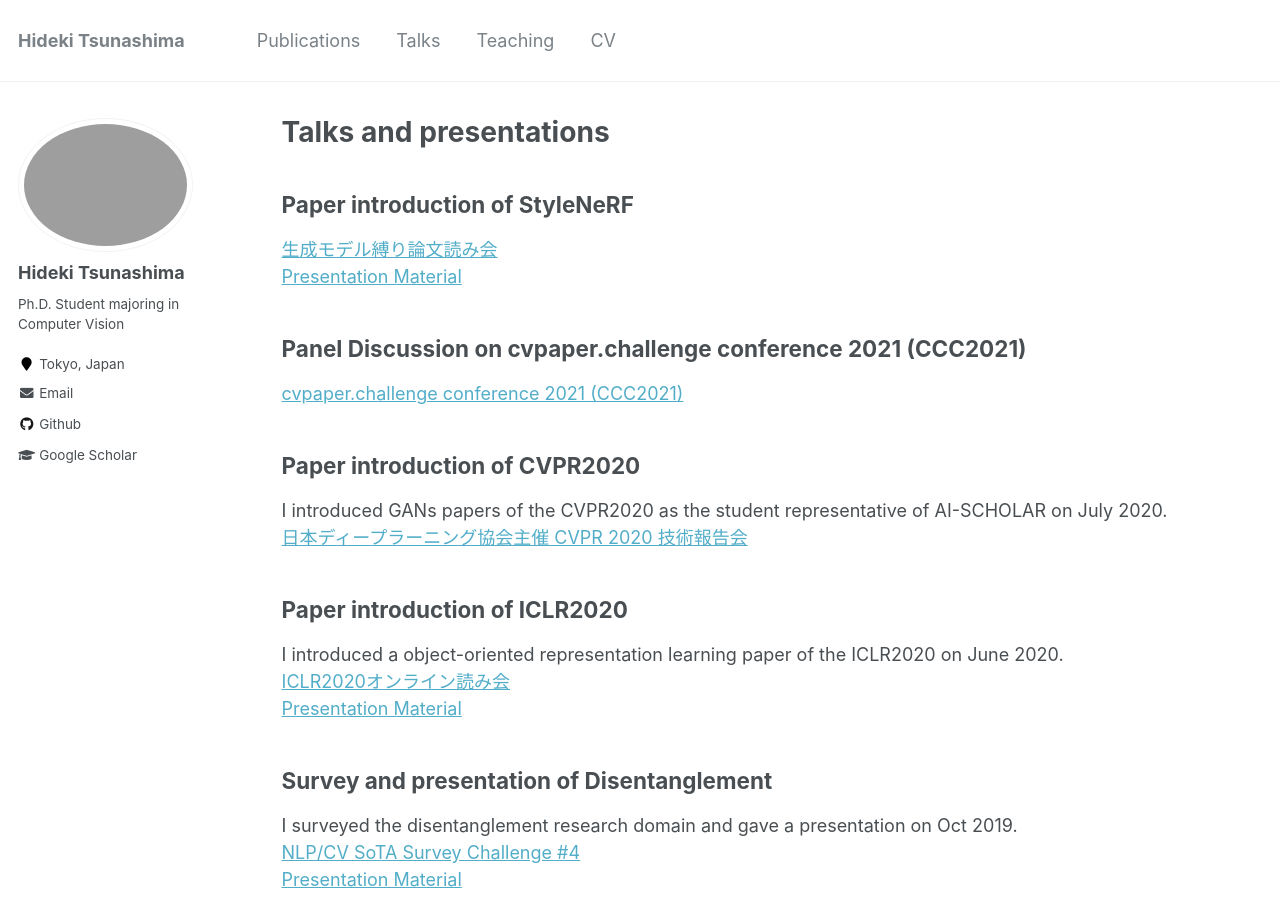
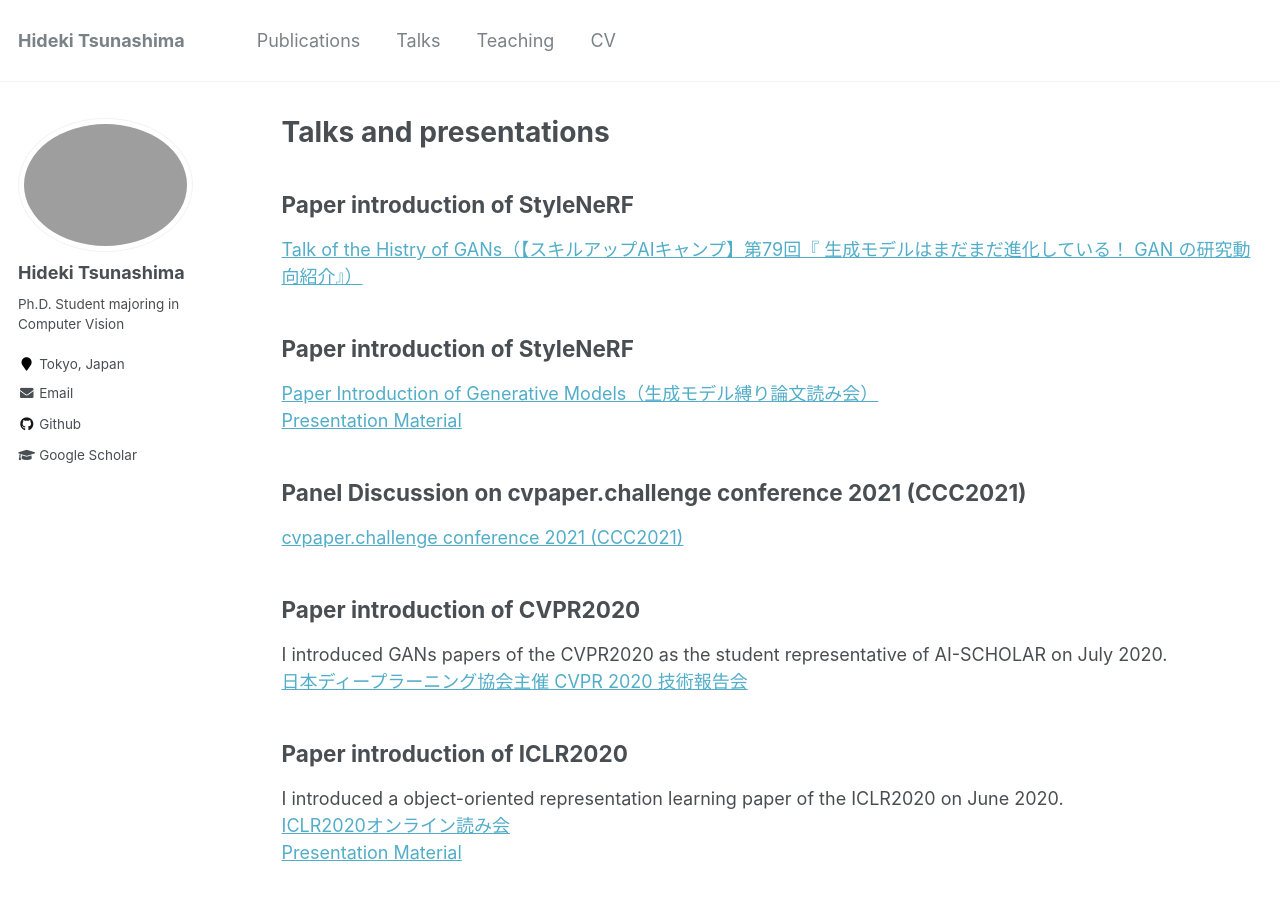
Before and after one commit to maguro27/hideki-tsunashima-page, a Jekyll site: the page built from _pages/talks.html, in a window 1280 px wide and 900 px high. Built offline with Jekyll 4.4.1, drawn with Linux system fonts in a browser that asks for light colours.

Commit message:
add pubs

```diff
--- a/_pages/talks.html
+++ b/_pages/talks.html
@@ -21,7 +21,13 @@ author_profile: true
 <!--This is not elegant way. I'll fix it.-->
 <h2>Paper introduction of StyleNeRF</h2>
 <p>
-  <a href="https://kantocv.connpass.com/event/243586/">生成モデル縛り論文読み会</a><br>
+  <a href="https://lp.skillupai.com/20220907">Talk of the Histry of GANs（【スキルアップAIキャンプ】第79回『 生成モデルはまだまだ進化している！ GAN
+    の研究動向紹介』）</a><br>
+</p>
+
+<h2>Paper introduction of StyleNeRF</h2>
+<p>
+  <a href="https://kantocv.connpass.com/event/243586/">Paper Introduction of Generative Models（生成モデル縛り論文読み会）</a><br>
   <a
     href="https://speakerdeck.com/maguro27/di-9hui-quan-ri-ben-konpiyutabiziyonmian-qiang-hui-stylenerf-a-style-based-3d-aware-generator-for-high-resolution-image-synthesis-fa-biao-zi-liao">Presentation
     Material</a>
```
Also changed, not shown: _pages/publications.md (+2 -0 lines), 1 other file.
